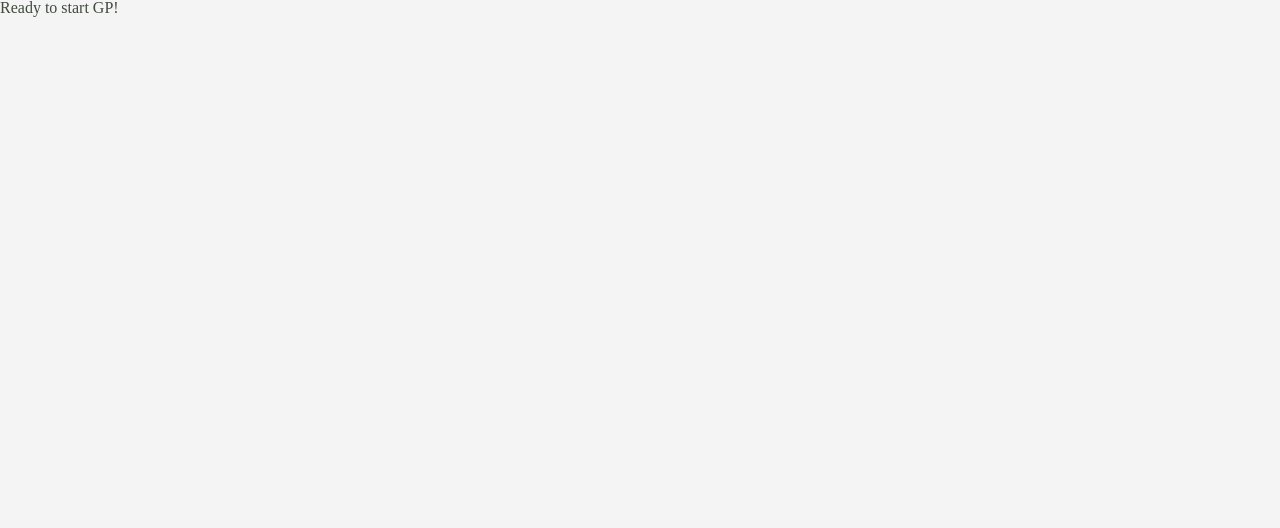
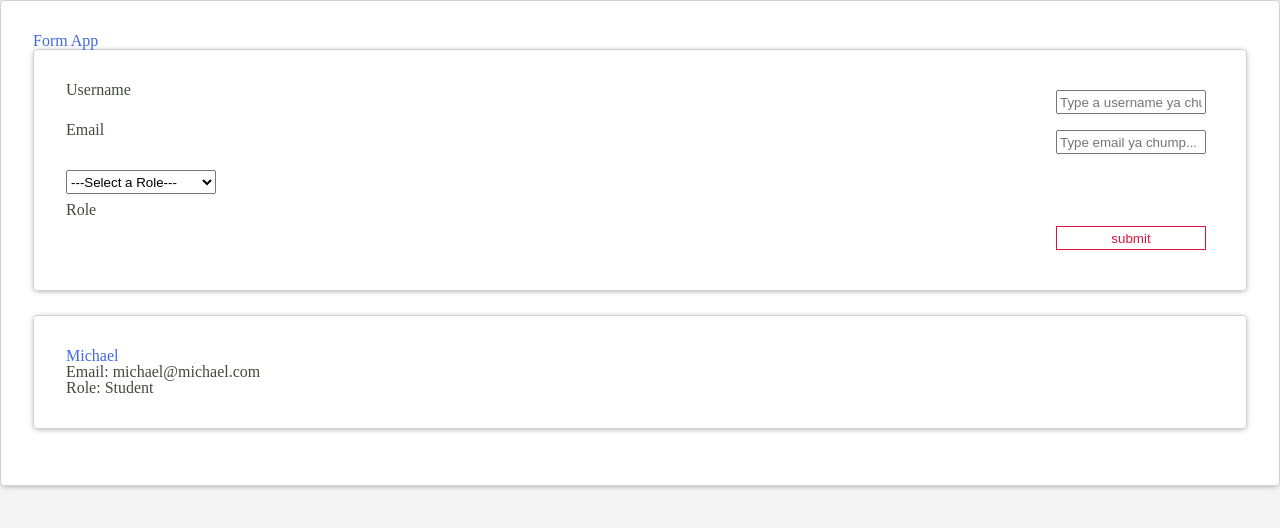
Before and after one commit to bloominstituteoftechnology/web-guided-project-form-management, a React (Vite) app: page / in a window 1280 px wide. Shown: the top 528 px of the page. Built offline with nearby package versions, Linux system fonts and the light colour scheme.

Commit message:
completed mvp

```diff
--- a/src/components/App.js
+++ b/src/components/App.js
@@ -16,11 +16,14 @@ export default function App() {
   const [friends, setFriends] = useState([]) // careful what you initialize your state to
 
   // 🔥 STEP 1 - WE NEED STATE TO HOLD ALL VALUES OF THE FORM!
-  const formValues = {} // fix this using the state hook
+const [formValues, setFormValues]= useState(initialFormValues);
+const [formError, setFormError] = useState("");
+// fix this using the state hook
 
   const updateForm = (inputName, inputValue) => {
     // 🔥 STEP 8 - IMPLEMENT a "form state updater" which will be used inside the inputs' `onChange` handler
     //  It takes in the name of an input and its value, and updates `formValues`
+    setFormValues({ ...formValues, [inputName]: inputValue });
   }
 
   const submitForm = () => {
@@ -29,6 +32,22 @@ export default function App() {
     //  b) prevent further action if either username or email or role is empty string after trimming
     //  c) POST new friend to backend, and on success update the list of friends in state with the new friend from API
     //  d) also on success clear the form
+
+    const newFriend = {
+      username: formValues.username.trim(),
+      email: formValues.email.trim(),
+      role: formValues.role
+    }
+    if(!newFriend.username || !newFriend.email || !newFriend.role) {
+      setFormError("Ya dolt, username, email And role are required. Get outta here!");
+    }
+
+    axios.post("fakeapi.com", newFriend)
+      .then(res => {
+      setFriends([ res.data, ...friends ]);
+      setFormValues(initialFormValues);
+    })
+    .catch(err => console.error(err))
   }
 
   useEffect(() => {
@@ -38,12 +57,14 @@ export default function App() {
   return (
     <div className='container'>
       <h1>Form App</h1>
-
+      {formError && <h2 className="error">{formError}</h2>}
       <FriendForm
         // 🔥 STEP 2 - The form component needs its props.
         //  Check implementation of FriendForm
         //  to see what props it expects.
-        values={{}}
+        values={formValues}
+        update={updateForm}
+        submit={submitForm}
       />
 
       {
--- a/src/components/FriendForm.js
+++ b/src/components/FriendForm.js
@@ -7,14 +7,19 @@ export default function FriendForm(props) {
   const onChange = evt => {
     // 🔥 STEP 6 - IMPLEMENT the change handler for our inputs and dropdown
     // a) pull the name of the input from the event object
+    const name = evt.target.name
     // b) pull the value of the input from the event object
+    const { value } = evt.target;
     // c) use the `update` callback coming in through props
+    update(name, value);
   }
 
   const onSubmit = evt => {
     // 🔥 STEP 7 - IMPLEMENT the submit handler
     // a) don't allow the browser to reload!
     // c) use the `submit` callback coming in through props
+    evt.preventDefault();
+    submit();
   }
 
   return (
@@ -28,12 +33,32 @@ export default function FriendForm(props) {
               Controlled inputs need `value` and `onChange` props.
               Inputs render what they're told - their current value comes from app state.
               At each keystroke, a change handler fires to change app state. */}
+        <input
+        type="text"
+        name="username"
+        placeholder="Type a username ya chump..."
+        value={values.username}
+        onChange={onChange}
+        maxLength="30"
+        />
         </label>
 
         <label>Email
           {/* 🔥 STEP 4 - Make an input of type `email` or `text` for email. */}
+          <input
+          type="email"
+          name="email"
+          placeholder="Type email ya chump..."
+          value={values.email}
+          onChange={onChange}
+          />
         </label>
-
+        <select value={values.role} name="role" onChange={onChange}>
+          <option value="">---Select a Role---</option>
+          <option value="Student">Student</option>
+          <option value="Intsturctor">Instructor</option>
+          <option value="Alumni">Alumni</option>
+        </select>
         {/* ////////// DROPDOWN ////////// */}
         {/* ////////// DROPDOWN ////////// */}
         {/* ////////// DROPDOWN ////////// */}
--- a/src/index.js
+++ b/src/index.js
@@ -1,4 +1,4 @@
-import React from 'react'
+import React, { useState } from 'react'
 import { render } from 'react-dom'
 // 👉 App contains a more sophisticated form we'll flesh out later
 import App from './components/App'
@@ -11,13 +11,52 @@ const petsList = [
 ]
 
 function SimpleForm() {
-  return <div>Ready to start GP!</div>
+  const [pets, setPets] = useState(petsList);
+  const[formValues, setFormValues] = useState({ petName: "", petType: "" });
+
+  const change = (evt) => {
+    const { name, value } = evt.target;
+
+  setFormValues({ ...formValues, [name]: value })
+  }
+const submit = (evt) => {
+  evt.preventDefault();
+  setPets(pets.concat({ petName: formValues.petName, petType: formValues.petType }));
+  setFormValues({petName: "", petType: "" });
+
 }
+
+
+return (
+<div className="container">
+    <h1>Simple Form App</h1>
+  { pets.map((pet, idx) => {
+    return (
+      <div key={idx}>
+        {pet.petName} is a {pet.petType}
+      </div>
+    )
+  })}
+  <form onSubmit={submit}>
+    <input
+    name="petName"
+    type="text"
+    value={formValues.petName}
+    onChange={change}/>
+    <input
+    name="petType"
+    type="text"
+    value={formValues.petType}
+    onChange={change}/>
+    <input type="submit" value= "Creat a Pet!"/>
+  </form>
+</div>
+)}
 
 render(
   <>
-    <SimpleForm />
-    {/* <App /> */}
+    {/* <SimpleForm /> */}
+    <App />
   </>
   , document.querySelector('#root')
 )
--- a/src/styles.less
+++ b/src/styles.less
@@ -50,3 +50,6 @@ button {
   display: flex;
   justify-content: flex-end;
 }
+.error{
+  color: red;
+}
```
